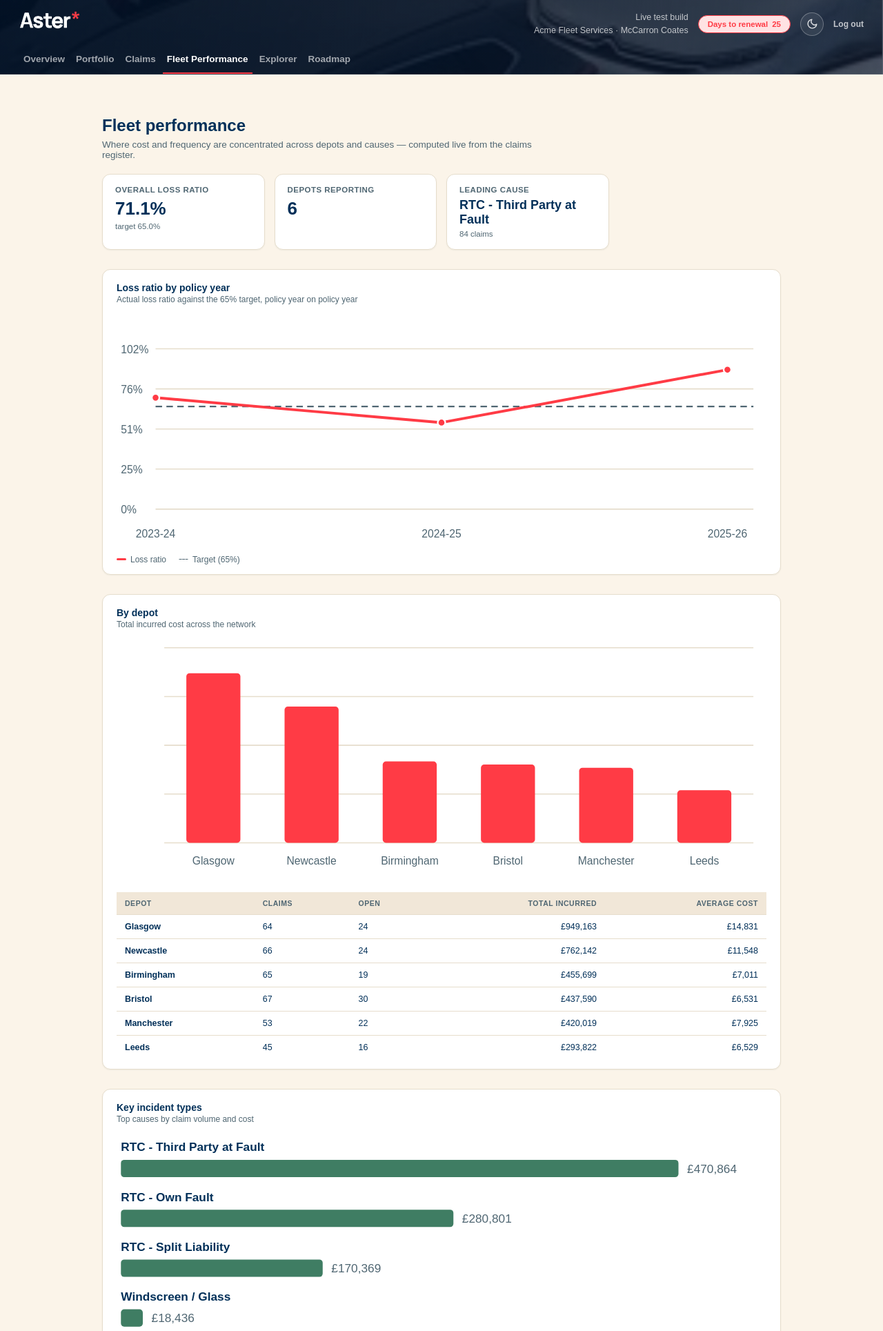
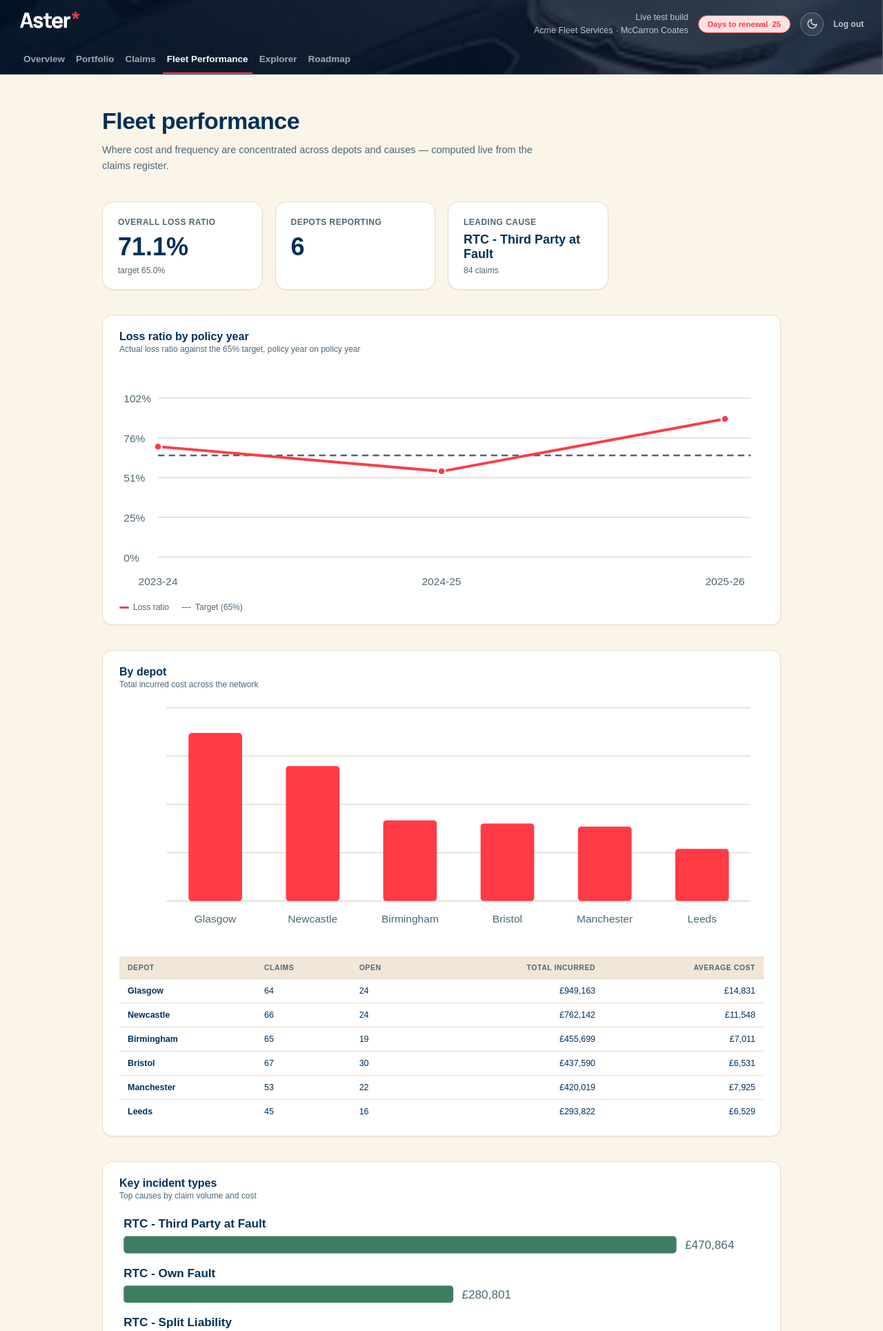
Before and after one commit to SteveStockleyMCL/aster-fleet-test, a Flask app: page /performance in a window 1280 px wide. Shown: the top 1929 px of the page at 69% size. Run offline with Flask 3, Linux system fonts and the light colour scheme; data comes from the database, SQL or seed files in the repository.

Commit message:
Design refresh: bolder titles, eyebrow labels, bigger stat cards
Updated styles for page headings, added new page eyebrow styles, and adjusted layout for stat cards.

```diff
--- a/static/css/app.css
+++ b/static/css/app.css
@@ -3,18 +3,49 @@
   background:var(--good-soft);color:var(--good);border-radius:10px;
   padding:12px 16px;font-size:13px;font-weight:700;margin:20px 0;
 }
-.page-head{margin:28px 0 20px;}
-.page-head h2{font-size:24px;color:var(--ink);}
-.page-head p{color:var(--ink-soft);font-size:13.5px;margin-top:6px;max-width:640px;}
+.page-head{margin:8px 0 40px;}
+.page-head h2{font-size:34px;font-weight:800;letter-spacing:-.015em;line-height:1.12;color:var(--ink);}
+.page-head p{color:var(--ink-soft);font-size:14.5px;margin-top:12px;max-width:640px;line-height:1.6;}
+.page-head .accent{color:var(--gold);font-weight:700;}
+
+/* Eyebrow pill above a page title — small brand-mark badge, echoing the
+   asterisk mark used in the Aster wordmark itself. */
+.page-eyebrow{
+  display:inline-flex;align-items:center;gap:6px;
+  padding:6px 14px;border-radius:999px;
+  border:1px solid var(--line);background:var(--gold-soft);
+  color:var(--gold);font-size:12px;font-weight:700;letter-spacing:.02em;
+  margin-bottom:16px;
+}
+.page-eyebrow .peb-mark{font-weight:800;font-size:14px;line-height:1;}
 .form-page{max-width:720px;margin:24px 0;}
 .form-card{background:var(--panel);border:1px solid var(--line);border-radius:14px;padding:22px 24px;box-shadow:var(--shadow);}
 .form-card h3{font-size:18px;margin-bottom:4px;}
 .form-card .dm-sub{color:var(--ink-soft);font-size:13px;margin-bottom:16px;}
-.section-gap{margin-top:28px;}
+.section-gap{margin-top:36px;}
 a.reset-link{text-decoration:none;}
 .portal-tabs a.portal-tab{text-decoration:none;display:inline-block;}
 .table-wrap{overflow-x:auto;}
 .empty-note{padding:24px;text-align:center;color:var(--ink-soft);font-size:13px;}
+
+/* Bigger, more confident stat cards and a touch more room around panels —
+   the number does the talking, the way automatable.co's stat tiles do. */
+.wrap{padding-top:40px;}
+.stat-row{gap:18px;margin-top:10px;}
+.stat-card{padding:22px 22px 20px;border-radius:16px;}
+.stat-label{font-size:12px;}
+.stat-value{font-size:36px;font-weight:800;margin-top:8px;overflow-wrap:break-word;}
+.stat-sub{font-size:12px;margin-top:6px;}
+.cl-panel{padding:22px 24px 18px;border-radius:14px;}
+.cl-panel h4{font-size:16px;}
+
+/* The bigger stat-value overflows a two-column card at phone width
+   (e.g. "£3,318,435" at 36px doesn't fit ~150px of card content) —
+   scale back down at that breakpoint rather than let it clip. */
+@media (max-width:480px){
+  .stat-card{padding:16px 16px 14px;}
+  .stat-value{font-size:24px;}
+}
 
 /* Roadmap: the mockup's zig-zag phase layout assumed a full-bleed panel;
    in the real app's plain content column we keep phases in a single,
```
